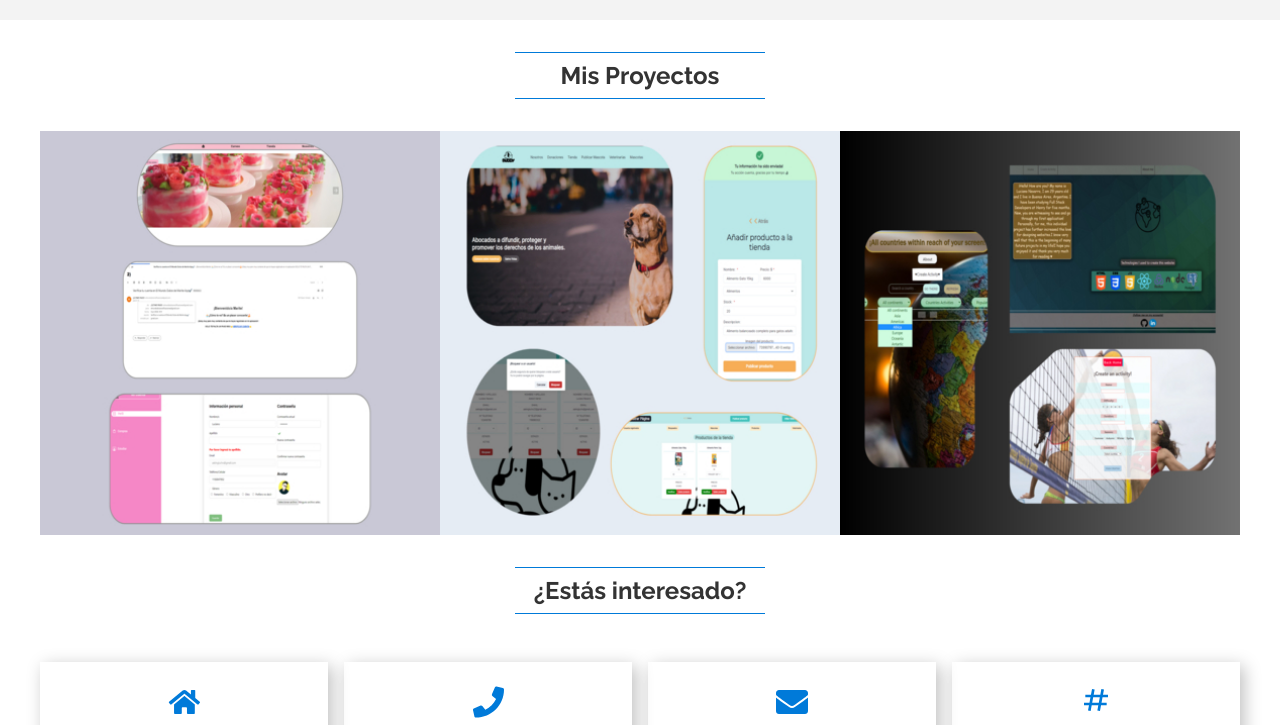
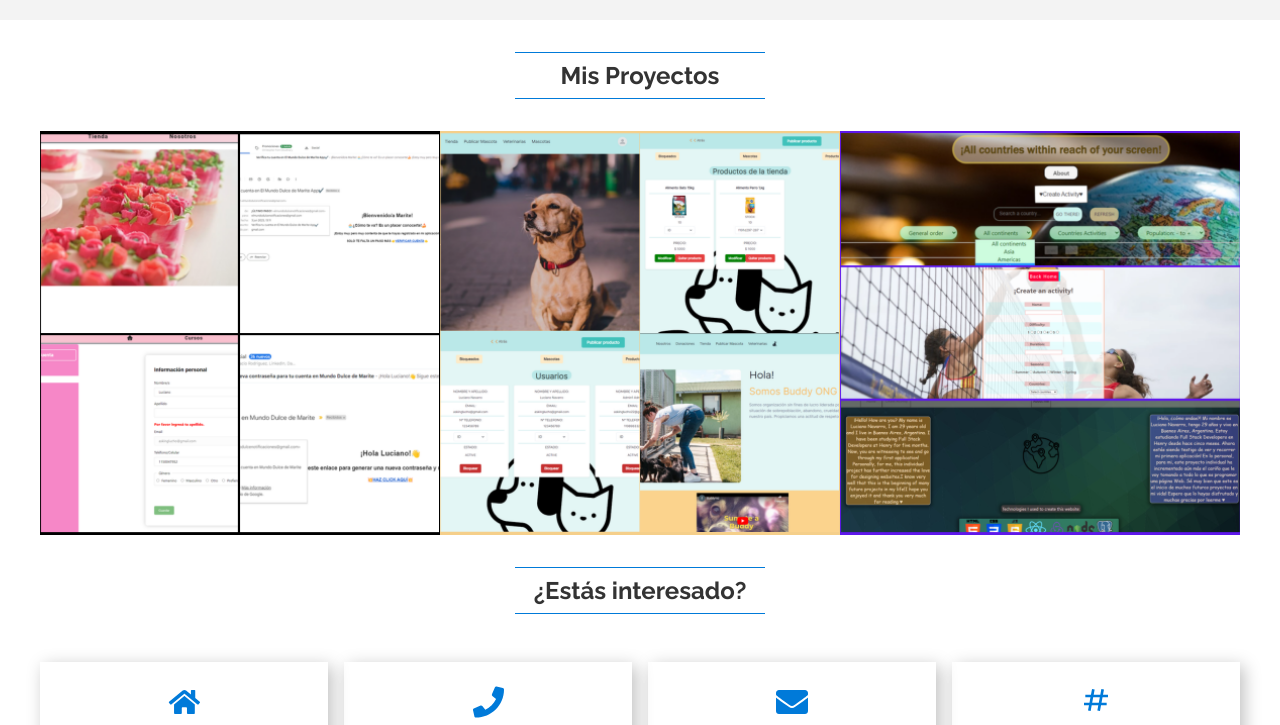
Before and after one commit to luciano-navarro47/Portafolio-CV, a plain HTML site: page index.html in a window 1280 px wide. Shown: the part 2500-3225 px from the top of the page. Drawn offline with Linux system fonts and the light colour scheme.

Commit message:
update: update content-card photo

```diff
--- a/index.html
+++ b/index.html
@@ -199,7 +199,7 @@
       <div class="container">
         <h2 class="section-title">Mis Proyectos</h2>
         <a href="#trabajo-1" class="portfolio-card">
-          <img src="assets/ElMundoDulceDeMarite.jpg" alt="Trabajo 1">
+          <img src="assets/el-mundo-dulce-de-marite.png" alt="Trabajo 1">
           <aside class="portfolio-card-info">
             <div>
               <h3>EL MUNDO DULCE DE MARITÉ</h3>
@@ -210,7 +210,7 @@
           </aside>
         </a>
         <a href="#trabajo-2" class="portfolio-card">
-          <img src="assets/BuddyONG.jpg" alt="Trabajo 2">
+          <img src="assets/buddy-ong.png" alt="Trabajo 2">
           <aside class="portfolio-card-info">
             <div>
               <h3><i>BUDDY ONG</i></h3>
@@ -221,7 +221,7 @@
           </aside>
         </a>
         <a href="#trabajo-3" class="portfolio-card">
-          <img src="assets/CountriesApp.jpg" alt="Trabajo 3">
+          <img src="assets/countries-app.png" alt="Trabajo 3">
           <aside class="portfolio-card-info">
             <div>
               <h3><i>COUNTRIES APP</i></h3>
@@ -239,7 +239,7 @@
           <svg xmlns="http://www.w3.org/2000/svg" width="24" height="24" viewBox="0 0 24 24"><path d="M12,2C6.486,2,2,6.486,2,12s4.486,10,10,10s10-4.486,10-10S17.514,2,12,2z M16.207,14.793l-1.414,1.414L12,13.414 l-2.793,2.793l-1.414-1.414L10.586,12L7.793,9.207l1.414-1.414L12,10.586l2.793-2.793l1.414,1.414L13.414,12L16.207,14.793z"/></svg>
         </a>
         <article class="portfolio-modal">
-          <img src="assets//ElMundoDulceDeMarite.jpg" alt="Trabajo 1">
+          <img src="assets/el-mundo-dulce-de-marite.png" alt="Trabajo 1">
           <div class="portfolio-info">
             <h3>El Mundo Dulce de Marité</h3>
             <p>Se está creando una plataforma completa para la adquisición de conocimientos y productos relacionados con la decoración de tortas. La combinación de cursos en diferentes modalidades y una tienda online ofrece a los usuarios una experiencia integral en el mundo de la repostería creativa. Con un enfoque en la usabilidad, el diseño atractivo y las tecnologías modernas utilizadas en el desarrollo, la página web tiene como objetivo brindar una experiencia fluida y satisfactoria a los usuarios interesados en la decoración de tortas.</p>
@@ -263,7 +263,7 @@
           <svg xmlns="http://www.w3.org/2000/svg" width="24" height="24" viewBox="0 0 24 24"><path d="M12,2C6.486,2,2,6.486,2,12s4.486,10,10,10s10-4.486,10-10S17.514,2,12,2z M16.207,14.793l-1.414,1.414L12,13.414 l-2.793,2.793l-1.414-1.414L10.586,12L7.793,9.207l1.414-1.414L12,10.586l2.793-2.793l1.414,1.414L13.414,12L16.207,14.793z"/></svg>
         </a>
         <article class="portfolio-modal">
-          <img src="assets/BuddyONG.jpg" alt="Trabajo 2">
+          <img src="assets/buddy-ong.png" alt="Trabajo 2">
           <div class="portfolio-info">
             <h3><i>Buddy ONG</i></h3>
             <p>Buddy ONG es un proyecto en equipo que se enfocó en desarrollar una página web dedicada a la adopción de animales y la asistencia a animales abandonados. A través de esta plataforma, las personas pueden registrarse para adoptar animales y publicar información sobre aquellos que han encontrado o que necesitan un hogar. Además, el proyecto cuenta con la participación de veterinarias afiliadas que brindan sus servicios de manera gratuita para esta organización sin fines de lucro.</p>
@@ -287,7 +287,7 @@
           <svg xmlns="http://www.w3.org/2000/svg" width="24" height="24" viewBox="0 0 24 24"><path d="M12,2C6.486,2,2,6.486,2,12s4.486,10,10,10s10-4.486,10-10S17.514,2,12,2z M16.207,14.793l-1.414,1.414L12,13.414 l-2.793,2.793l-1.414-1.414L10.586,12L7.793,9.207l1.414-1.414L12,10.586l2.793-2.793l1.414,1.414L13.414,12L16.207,14.793z"/></svg>
         </a>
         <article class="portfolio-modal">
-          <img src="assets/CountriesApp.jpg" alt="Trabajo 3">
+          <img src="assets/countries-app.png" alt="Trabajo 3">
           <div class="portfolio-info">
             <h3><i>Countries App</i></h3>
             <p>Countries App es un proyecto individual centrado en una página web que tiene como objetivo principal mostrar información sobre 250 países del mundo y sus actividades deportivas destacadas. La plataforma ofrece un registro detallado de las actividades más populares en cada país, permitiendo a los usuarios acceder a ellas de manera fácil y rápida.</p>
```
Also changed, not shown: assets/BuddyONG.jpg (deleted), assets/CountriesApp.jpg (deleted), assets/ElMundoDulceDeMarite.jpg (deleted), assets/buddy-ong.png (added), assets/countries-app.png (added), assets/el-mundo-dulce-de-marite.png (added).
